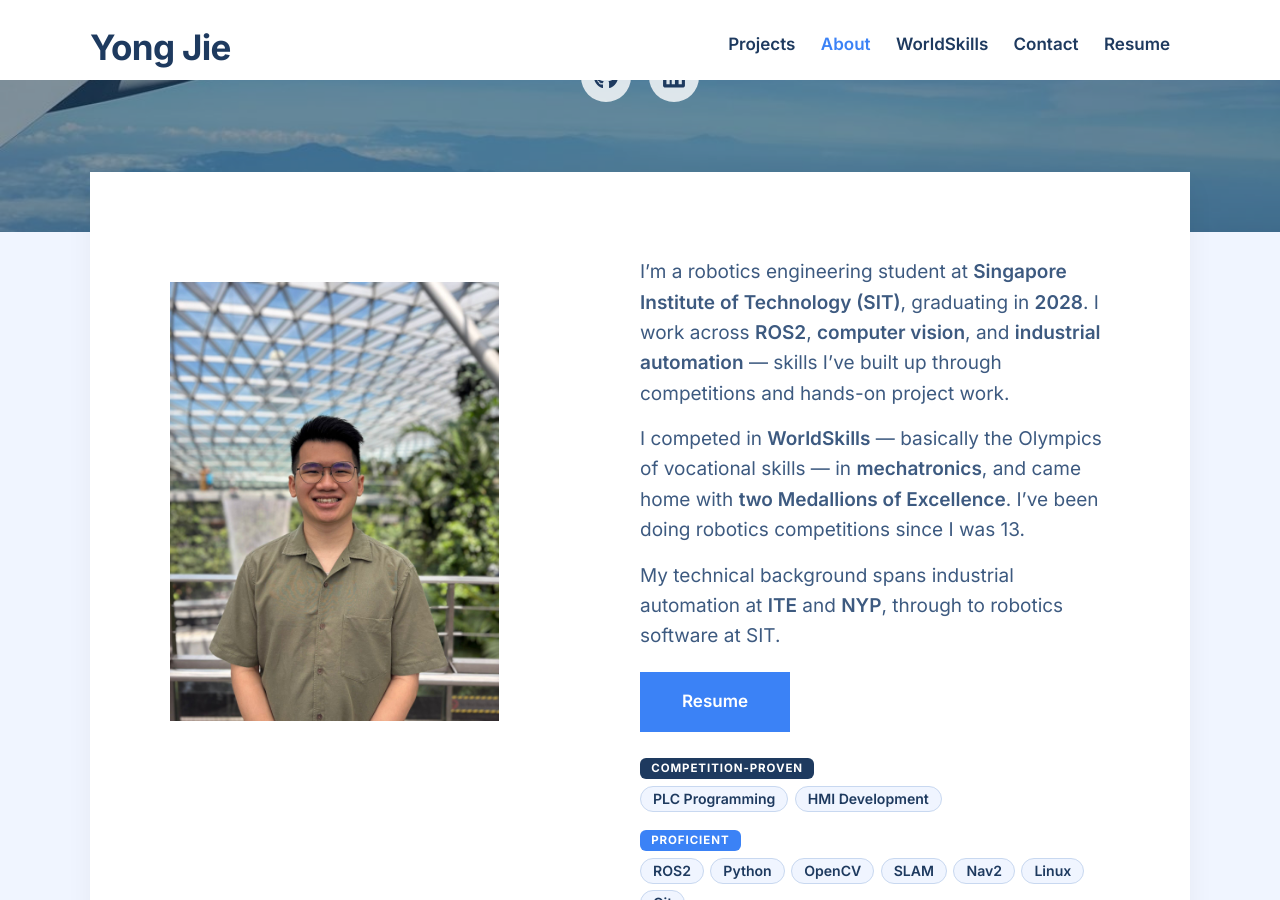
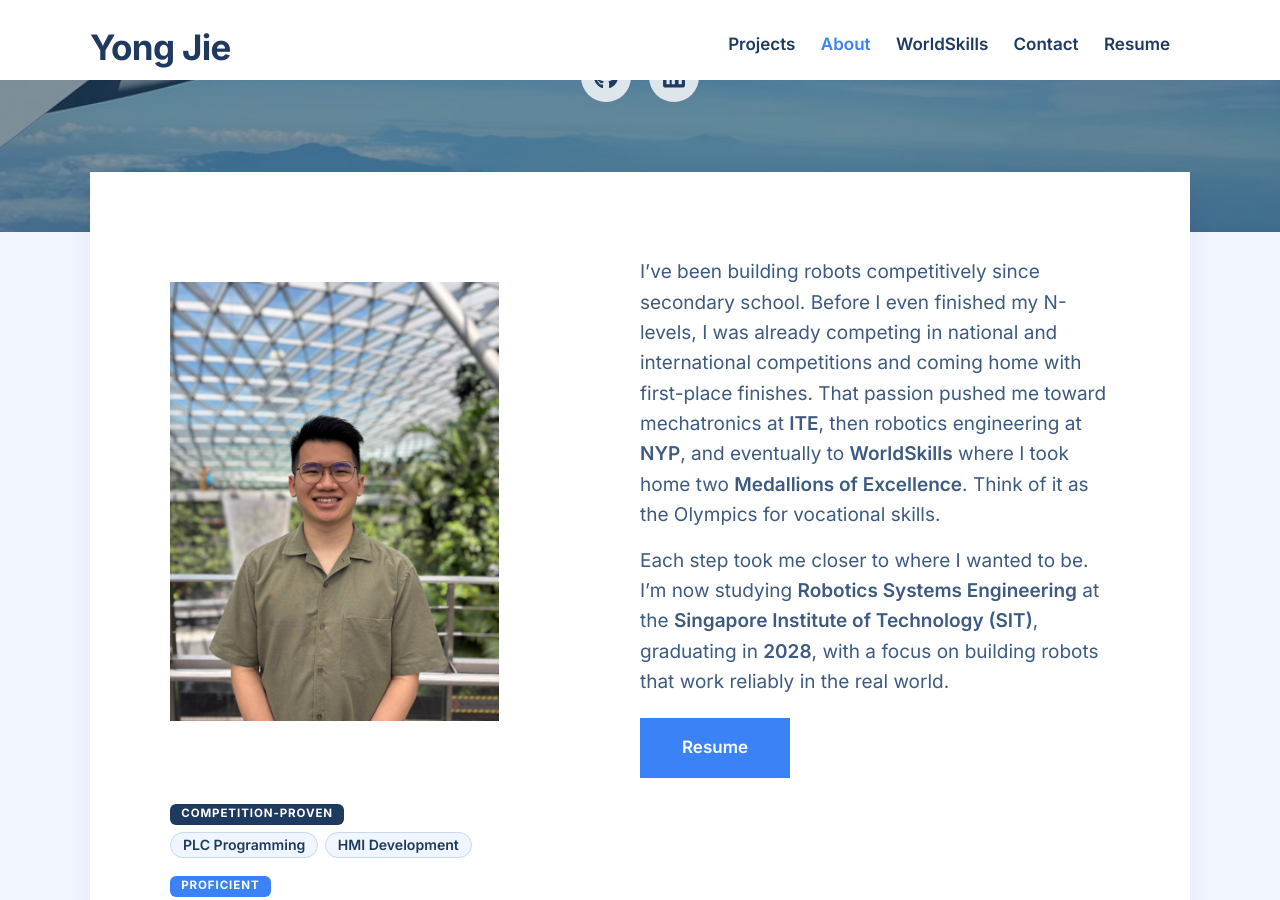
Before and after one commit to YongJiee/YongJiee.github.io, a Jekyll site: the page built from _pages/about.md, in a window 1280 px wide and 900 px high, scrolled down 214 px. Built offline with Jekyll 4.4.1, drawn with Linux system fonts in a browser that asks for light colours; nearby versions of some CDN libraries.

Commit message:
V1.84 - Update About me

```diff
--- a/_pages/about.md
+++ b/_pages/about.md
@@ -9,15 +9,15 @@ featured_image: '/images/Background.jpg'
   <img src="/images/Me.jpg" class="img-fluid rounded" alt="Tan Yong Jie">
 </figure>
 
-I'm a robotics engineering student at **Singapore Institute of Technology (SIT)**, graduating in **2028**. I work across **ROS2**, **computer vision**, and **industrial automation** — skills I've built up through competitions and hands-on project work.
+I've been building robots competitively since secondary school. Before I even finished my N-levels, I was already competing in national and international competitions and coming home with first-place finishes. That passion pushed me toward mechatronics at **ITE**, then robotics engineering at **NYP**, and eventually to **WorldSkills** where I took home two **Medallions of Excellence**. Think of it as the Olympics for vocational skills.
 
-I competed in **WorldSkills** — basically the Olympics of vocational skills — in **mechatronics**, and came home with **two Medallions of Excellence**. I've been doing robotics competitions since I was 13.
-
-My technical background spans industrial automation at **ITE** and **NYP**, through to robotics software at SIT.
+Each step took me closer to where I wanted to be. I'm now studying **Robotics Systems Engineering** at the **Singapore Institute of Technology (SIT)**, graduating in **2028**, with a focus on building robots that work reliably in the real world.
 
 <div style="display: flex; flex-wrap: wrap; gap: 12px; margin-top: 20px;">
   <a href="https://YongJiee.github.io/images/TanYongJie_Resume.pdf" class="button button--large" download="TanYongJie_Resume.pdf">Resume</a>
 </div>
+
+<div style="clear: both;"></div>
 
 <div class="skills-grid">
 
```
